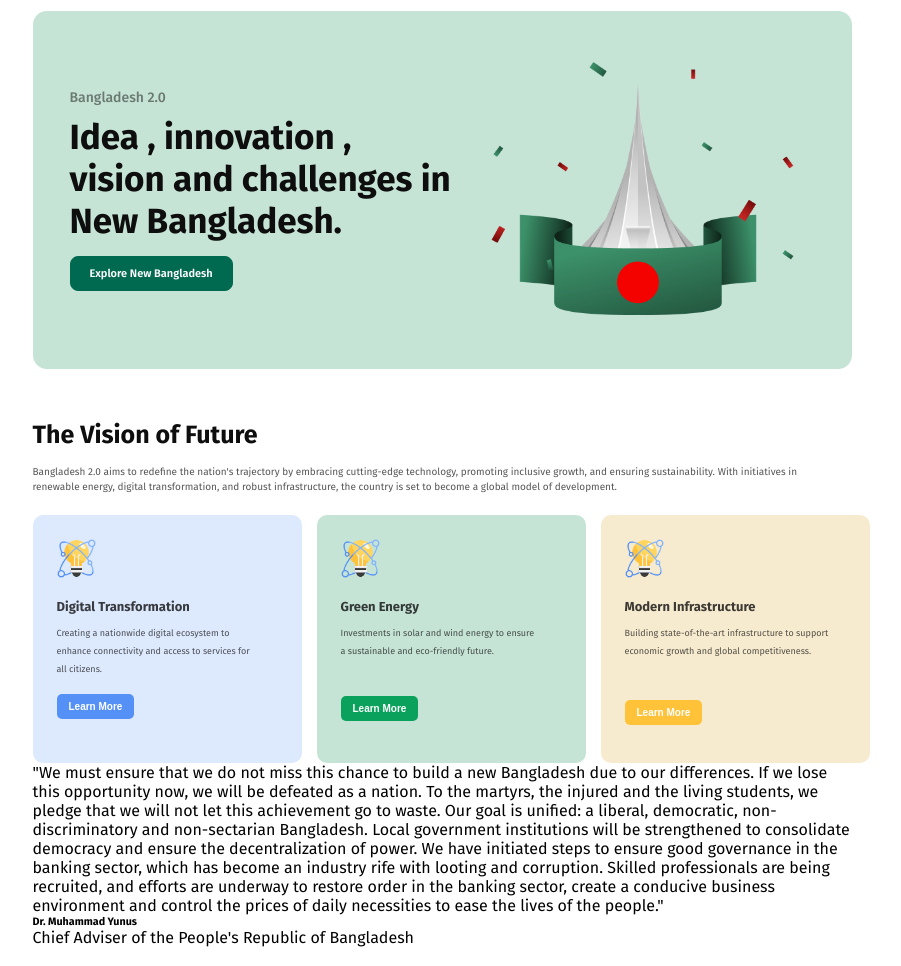
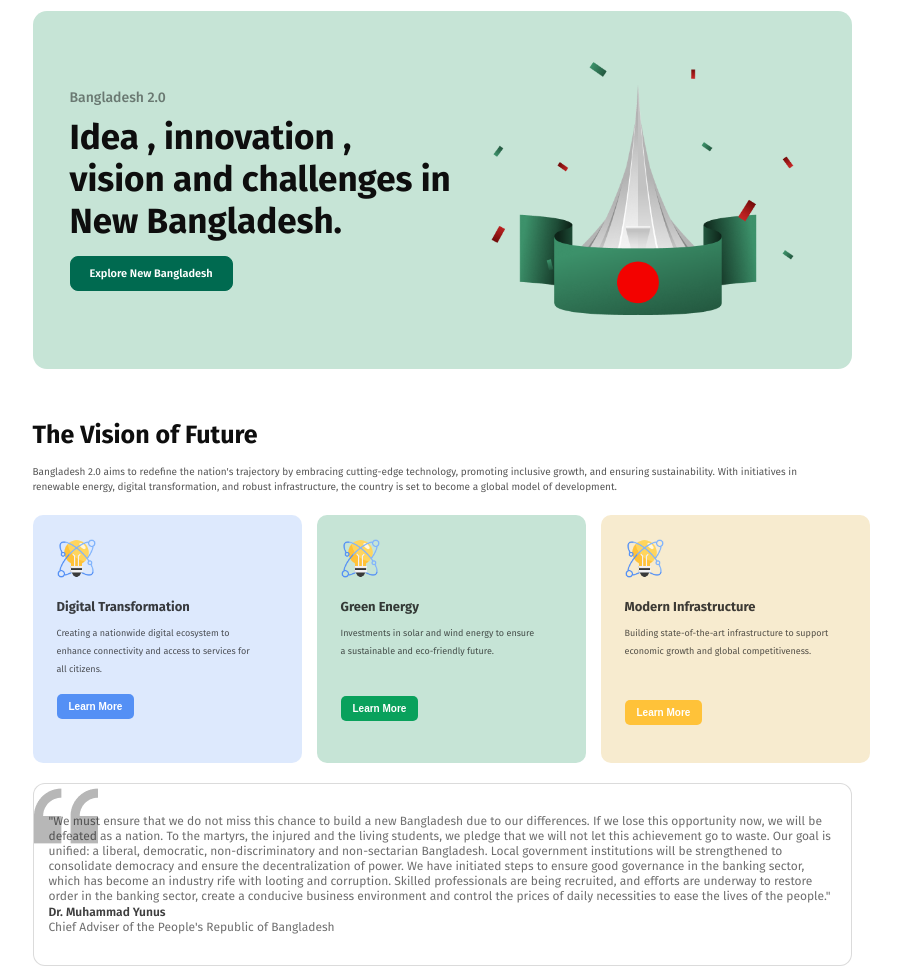
Before and after one commit to Ashraful-Islam05/assignment-1, a plain HTML site: page index.html in a window 1280 px wide. Shown: the part 67-1033 px from the top of the page, without its empty margins (198-1099 px from the left). Drawn offline with Linux system fonts and the light colour scheme.

Commit message:
added Dr. Yunus quotation

```diff
--- a/index.html
+++ b/index.html
@@ -54,7 +54,7 @@
          </div>
 
          <div class="dr-yunus">
-            <p>
+            <p class="quotation">
                "We must ensure that we do not miss this chance to build a new Bangladesh due to our differences. If we lose this opportunity now, we will be defeated as a nation. To the martyrs, the injured and the living students, we pledge that we will not let this achievement go to waste. Our goal is unified: a liberal, democratic, non-discriminatory and non-sectarian Bangladesh. Local government institutions will be strengthened to consolidate democracy and ensure the decentralization of power. We have initiated steps to ensure good governance in the banking sector, which has become an industry rife with looting and corruption. Skilled professionals are being recruited, and efforts are underway to restore order in the banking sector, create a conducive business environment and control the prices of daily necessities to ease the lives of the people."
             </p>
             <h6>Dr. Muhammad Yunus</h6>
--- a/style.css
+++ b/style.css
@@ -201,15 +201,57 @@
    border: none;
    padding: 7px 12px 7px 12px;
 }
+
 .vision-cards .a .card-btn {
    background: rgb(84, 144, 245);
    margin-top: 16px;
 }
+
 .vision-cards .b .card-btn {
    background: rgb(9, 161, 92);
    margin-top: 36px;
 }
+
 .vision-cards .c .card-btn {
    background: rgb(255, 194, 57);
    margin-top: 40px;
 }
+
+/* Dr. Yunus style */
+.dr-yunus {
+   margin-top: 20px;
+   border: 1px solid rgba(14, 14, 14, 0.15);
+   border-radius: 12px;
+   background: rgb(255, 255, 255);
+   background-image: url('/assets/quote-bg.png');
+   background-repeat: no-repeat;
+   background-position: top left;
+   padding: 30px 15px;
+}
+
+.quotation {
+   color: rgba(14, 14, 14, 0.8);
+   font-size: 11px;
+   font-weight: 400;
+   line-height: 15px;
+   letter-spacing: 0%;
+   text-align: left;
+}
+
+.dr-yunus h6 {
+   color: rgba(14, 14, 14, 0.8);
+   font-size: 12px;
+   font-weight: 600;
+   line-height: 16px;
+   letter-spacing: 0%;
+   text-align: left;
+}
+
+.dr-yunus p {
+   color: rgba(14, 14, 14, 0.6);
+   font-size: 12px;
+   font-weight: 400;
+   line-height: 15px;
+   letter-spacing: 0%;
+   text-align: left;
+}
```
